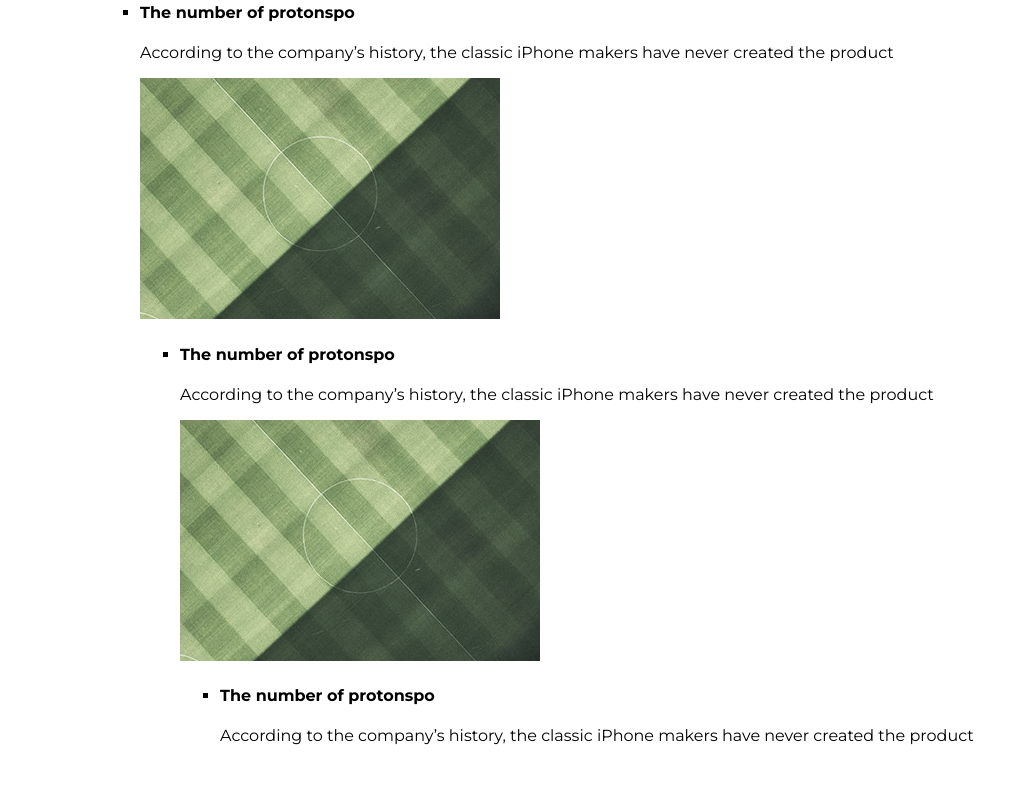
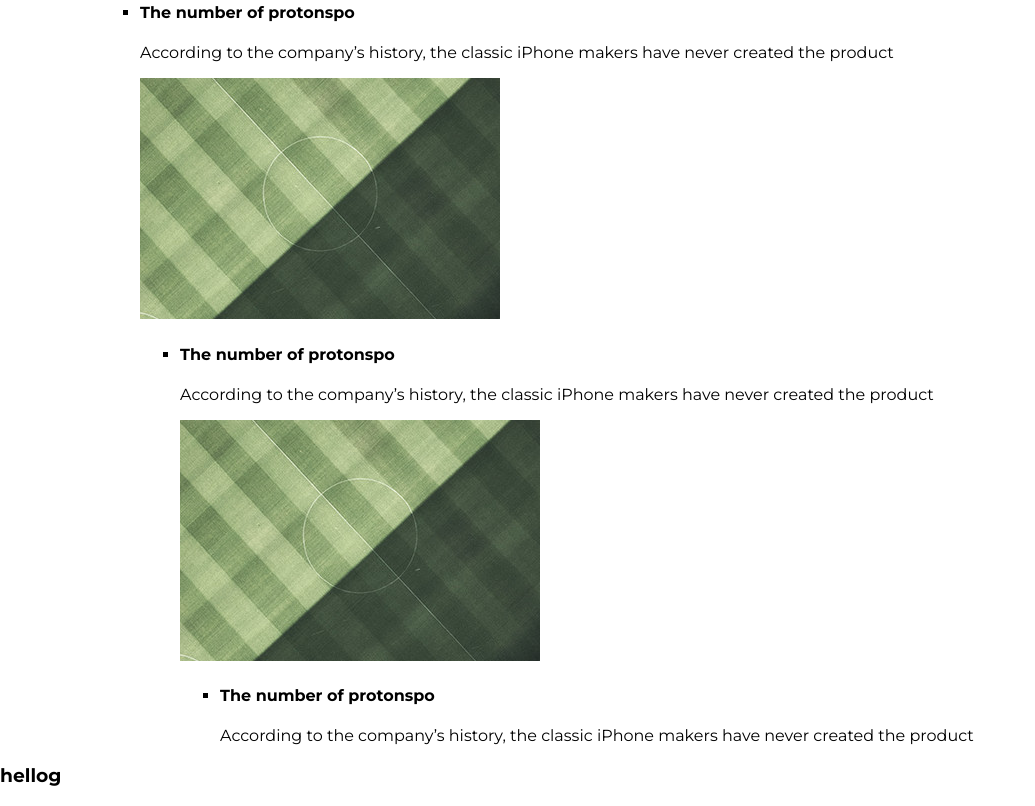
Before and after one commit to KALMAMATOV268/landing, a plain HTML site: page index.html in a window 1280 px wide. Shown: the part 1870-2676 px from the top of the page, without its empty margins (0-1035 px from the left). Before the commit the page ends 2631 px from the top, so only its background shows below. Drawn offline with Linux system fonts and the light colour scheme.

Commit message:
add hello title index.html

```diff
--- a/index.html
+++ b/index.html
@@ -139,12 +139,8 @@
                                                   According to the company’s history,
                                                   the classic iPhone makers
                                                   have never created the product
-                                                </p>
-                                                <div class="popular-block-footer">
-
-
-
-
+                              </p>
+                        <div class="popular-block-footer">
                   </div>
                 </div>
               </div>
@@ -153,5 +149,7 @@
         </div>
       </section>
     </div>
+
+    <h3>hellog</h3>
   </body>
 </html>
```
